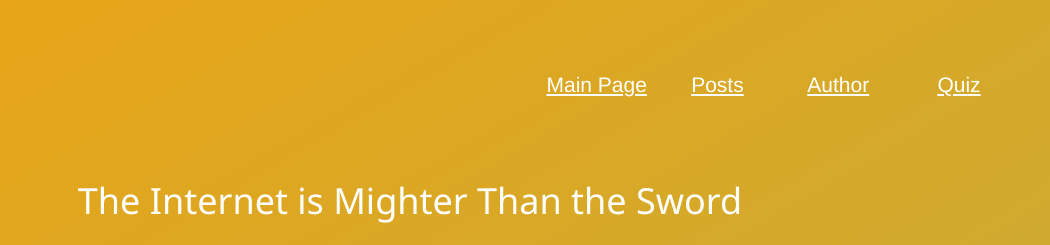
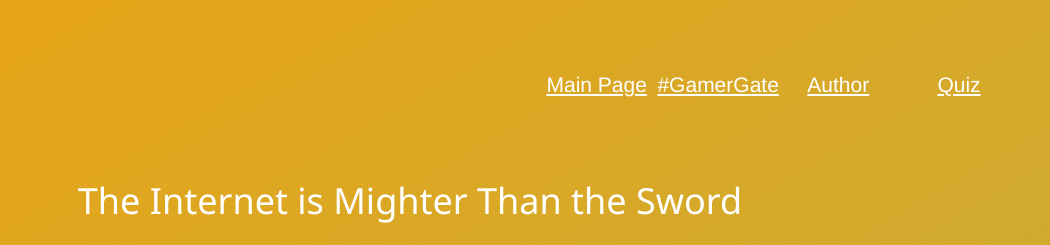
Before and after one commit to iiqbal1/CISC-2350-R01, a plain HTML site: page Finalsproject/index.html in a window 1280 px wide. Shown: the top 245 px of the page, 230-1280 px from the left. Drawn offline with nearby package versions, Linux system fonts and the light colour scheme; a web font is replaced by a local one.

Commit message:
Update index.html

```diff
--- a/Finalsproject/index.html
+++ b/Finalsproject/index.html
@@ -25,7 +25,7 @@
 		      	<!-- links -->
 		      <ul>
 		        <li><a href="index.html">Main Page</a></li>
-		        <li><a href="blog.html">Posts</a></li>
+		        <li><a href="blog.html">#GamerGate</a></li>
 		        <li><a href="author.html">Author</a></li>
 		        <li><a href="quiz.html">Quiz</a></li>
 		      </ul>
```
